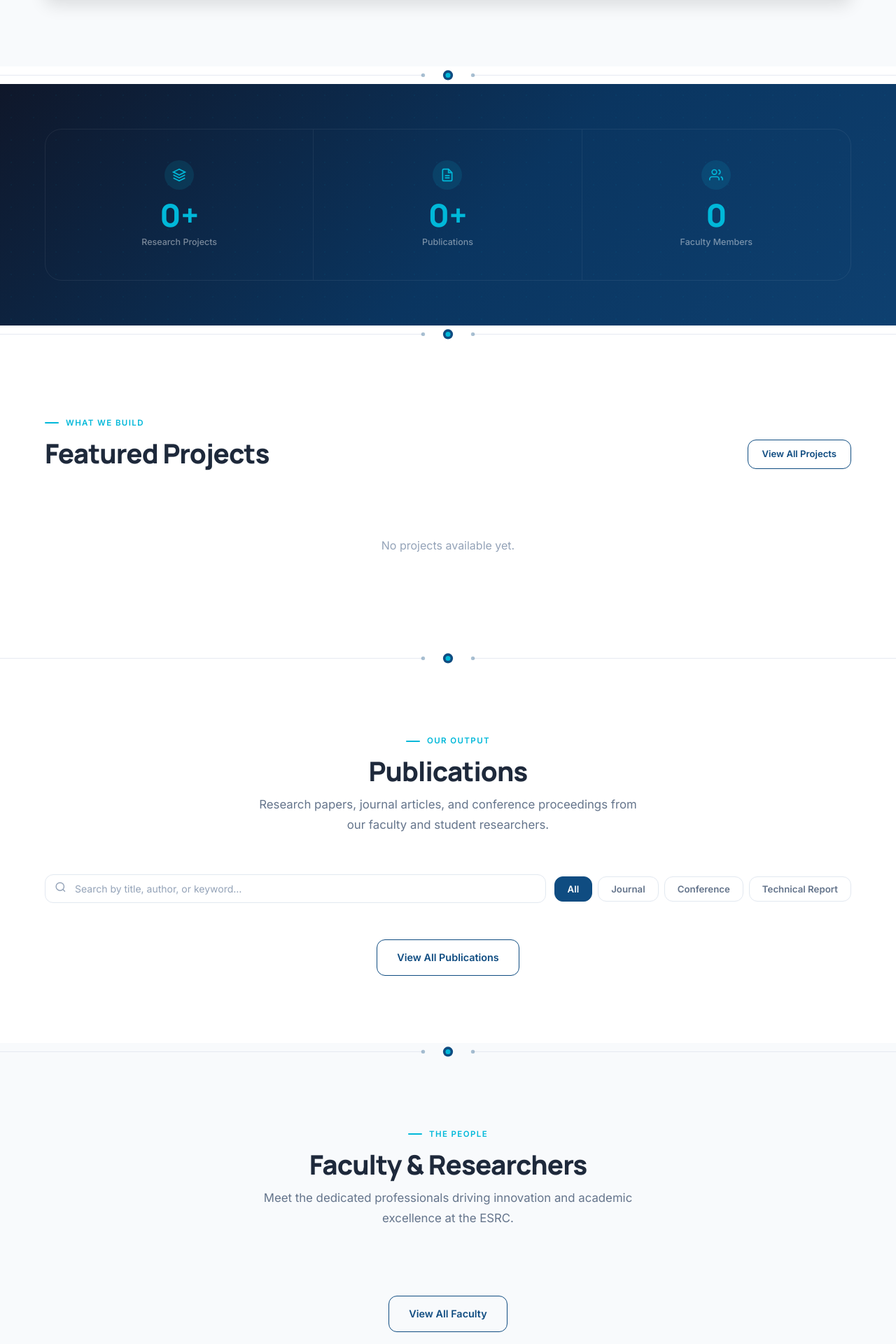
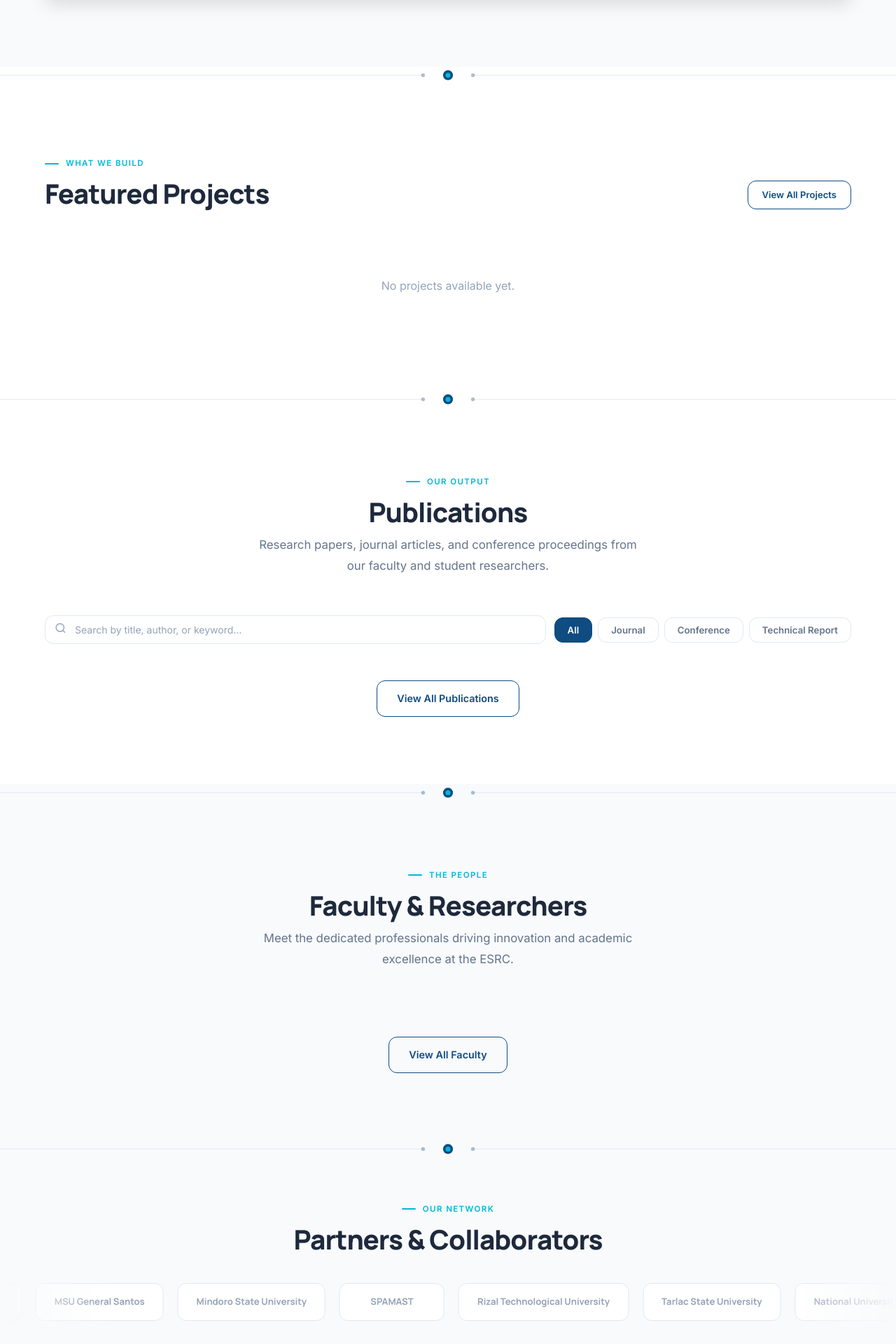
Before and after one commit to gritzoogil/electronic-systems-research-center-new, a Flask app: page / in a window 1280 px wide. Shown: the part 3468-5388 px from the top of the page at 70% size. Run offline with Flask 3, Linux system fonts and the light colour scheme.

Commit message:
Fixed Routing Issue

```diff
--- a/templates/components/nav.html
+++ b/templates/components/nav.html
@@ -15,8 +15,8 @@
     <!-- Desktop links -->
     <ul class="nav-links" role="list">
       <li><a href="{{ url_for('public.home') }}">Home</a></li>
-      <li><a href="#about">About</a></li>
-      <li><a href="#research">Research</a></li>
+      <li><a href="#{{ url_for('public.home')}}#about">About</a></li>
+      <li><a href="#{{ url_for('public.home')}}#research">Research</a></li>
       <li><a href="{{ url_for('public.team') }}">Team</a></li>
       <li><a href="{{ url_for('public.center_highlights') }}">Center Highlights</a></li>
       <li><a href="{{ url_for('public.resources') }}">Resources</a></li>
--- a/templates/index.html
+++ b/templates/index.html
@@ -62,15 +62,13 @@
 {# Circuit divider #}
 <div class="circuit-divider" aria-hidden="true">
   <svg viewBox="0 0 1440 28" xmlns="http://www.w3.org/2000/svg" preserveAspectRatio="none">
-    <rect width="1440" height="28" fill="#F8FAFC"/>
-    <line x1="0" y1="14" x2="680" y2="14" stroke="#E2E8F0" stroke-width="1"/>
-    <line x1="760" y1="14" x2="1440" y2="14" stroke="#E2E8F0" stroke-width="1"/>
-    <circle cx="720" cy="14" r="8" fill="#0F4C81"/>
-    <circle cx="720" cy="14" r="4" fill="#00B8D9"/>
-    <circle cx="680" cy="14" r="3" fill="#0F4C81" opacity=".4"/>
-    <circle cx="760" cy="14" r="3" fill="#0F4C81" opacity=".4"/>
-    <circle cx="648" cy="14" r="2" fill="#0F4C81" opacity=".2"/>
-    <circle cx="792" cy="14" r="2" fill="#0F4C81" opacity=".2"/>
+    <rect width="1440" height="28" fill="var(--gray-900)"/>
+    <line x1="0" y1="14" x2="660" y2="14" stroke="rgba(255,255,255,.06)" stroke-width="1"/>
+    <line x1="780" y1="14" x2="1440" y2="14" stroke="rgba(255,255,255,.06)" stroke-width="1"/>
+    <circle cx="720" cy="14" r="9" fill="var(--navy-dark)"/>
+    <circle cx="720" cy="14" r="4.5" fill="var(--cyan)"/>
+    <circle cx="678" cy="14" r="2.5" fill="var(--cyan)" opacity=".4"/>
+    <circle cx="762" cy="14" r="2.5" fill="var(--cyan)" opacity=".4"/>
   </svg>
 </div>
 
@@ -145,13 +143,15 @@
 {# Circuit divider #}
 <div class="circuit-divider" aria-hidden="true">
   <svg viewBox="0 0 1440 28" xmlns="http://www.w3.org/2000/svg" preserveAspectRatio="none">
-    <rect width="1440" height="28" fill="var(--gray-900)"/>
-    <line x1="0" y1="14" x2="660" y2="14" stroke="rgba(255,255,255,.06)" stroke-width="1"/>
-    <line x1="780" y1="14" x2="1440" y2="14" stroke="rgba(255,255,255,.06)" stroke-width="1"/>
-    <circle cx="720" cy="14" r="9" fill="var(--navy-dark)"/>
-    <circle cx="720" cy="14" r="4.5" fill="var(--cyan)"/>
-    <circle cx="678" cy="14" r="2.5" fill="var(--cyan)" opacity=".4"/>
-    <circle cx="762" cy="14" r="2.5" fill="var(--cyan)" opacity=".4"/>
+    <rect width="1440" height="28" fill="#F8FAFC"/>
+    <line x1="0" y1="14" x2="680" y2="14" stroke="#E2E8F0" stroke-width="1"/>
+    <line x1="760" y1="14" x2="1440" y2="14" stroke="#E2E8F0" stroke-width="1"/>
+    <circle cx="720" cy="14" r="8" fill="#0F4C81"/>
+    <circle cx="720" cy="14" r="4" fill="#00B8D9"/>
+    <circle cx="680" cy="14" r="3" fill="#0F4C81" opacity=".4"/>
+    <circle cx="760" cy="14" r="3" fill="#0F4C81" opacity=".4"/>
+    <circle cx="648" cy="14" r="2" fill="#0F4C81" opacity=".2"/>
+    <circle cx="792" cy="14" r="2" fill="#0F4C81" opacity=".2"/>
   </svg>
 </div>
 
@@ -236,48 +236,6 @@
             loading="lazy">
           </iframe>
         </div>
-      </div>
-    </div>
-  </div>
-</section>
-
-{# Circuit divider #}
-<div class="circuit-divider" aria-hidden="true">
-  <svg viewBox="0 0 1440 28" xmlns="http://www.w3.org/2000/svg" preserveAspectRatio="none">
-    <rect width="1440" height="28" fill="var(--white)"/>
-    <line x1="0" y1="14" x2="680" y2="14" stroke="#E2E8F0" stroke-width="1"/>
-    <line x1="760" y1="14" x2="1440" y2="14" stroke="#E2E8F0" stroke-width="1"/>
-    <circle cx="720" cy="14" r="8" fill="var(--navy)"/>
-    <circle cx="720" cy="14" r="4" fill="var(--cyan)"/>
-    <circle cx="680" cy="14" r="3" fill="var(--navy)" opacity=".35"/>
-    <circle cx="760" cy="14" r="3" fill="var(--navy)" opacity=".35"/>
-  </svg>
-</div>
-
-{# ═══ 3. STATS ═══════════════════════════════════════════════════════ #}
-<section class="stats-section section-sm" aria-label="Key statistics">
-  <div class="wrap">
-    <div class="stats-grid" role="list">
-      <div class="stat-cell reveal" role="listitem">
-        <div class="stat-ico" aria-hidden="true">
-          <svg viewBox="0 0 24 24" fill="none" stroke="currentColor" stroke-width="2"><path d="M12 2L2 7l10 5 10-5-10-5z"/><path d="M2 17l10 5 10-5"/><path d="M2 12l10 5 10-5"/></svg>
-        </div>
-        <div class="stat-num" data-target="{{ stats.projects }}" data-suffix="+">0</div>
-        <div class="stat-lbl">Research Projects</div>
-      </div>
-      <div class="stat-cell reveal" role="listitem" style="transition-delay:.08s">
-        <div class="stat-ico" aria-hidden="true">
-          <svg viewBox="0 0 24 24" fill="none" stroke="currentColor" stroke-width="2"><path d="M14 2H6a2 2 0 0 0-2 2v16a2 2 0 0 0 2 2h12a2 2 0 0 0 2-2V8z"/><polyline points="14 2 14 8 20 8"/><line x1="16" y1="13" x2="8" y2="13"/><line x1="16" y1="17" x2="8" y2="17"/></svg>
-        </div>
-        <div class="stat-num" data-target="{{ stats.publications }}" data-suffix="+">0</div>
-        <div class="stat-lbl">Publications</div>
-      </div>
-      <div class="stat-cell reveal" role="listitem" style="transition-delay:.16s">
-        <div class="stat-ico" aria-hidden="true">
-          <svg viewBox="0 0 24 24" fill="none" stroke="currentColor" stroke-width="2"><path d="M17 21v-2a4 4 0 0 0-4-4H5a4 4 0 0 0-4 4v2"/><circle cx="9" cy="7" r="4"/><path d="M23 21v-2a4 4 0 0 0-3-3.87"/><path d="M16 3.13a4 4 0 0 1 0 7.75"/></svg>
-        </div>
-        <div class="stat-num" data-target="{{ stats.staff }}" data-suffix="">0</div>
-        <div class="stat-lbl">Faculty Members</div>
       </div>
     </div>
   </div>
--- a/templates/project_detail.html
+++ b/templates/project_detail.html
@@ -160,7 +160,7 @@
               flex-wrap:wrap;
               gap:14px;"
        class="reveal">
-    <a href="{{ url_for('public.home') }}" class="btn btn-outline btn-sm">
+    <a href="{{ url_for('public.projects') }}" class="btn btn-outline btn-sm">
       <svg width="14" height="14" viewBox="0 0 24 24" fill="none"
            stroke="currentColor" stroke-width="2" aria-hidden="true">
         <path d="M19 12H5M12 19l-7-7 7-7"/>
```
Also changed, not shown: templates/projects.html (renamed from templates/project.html).
